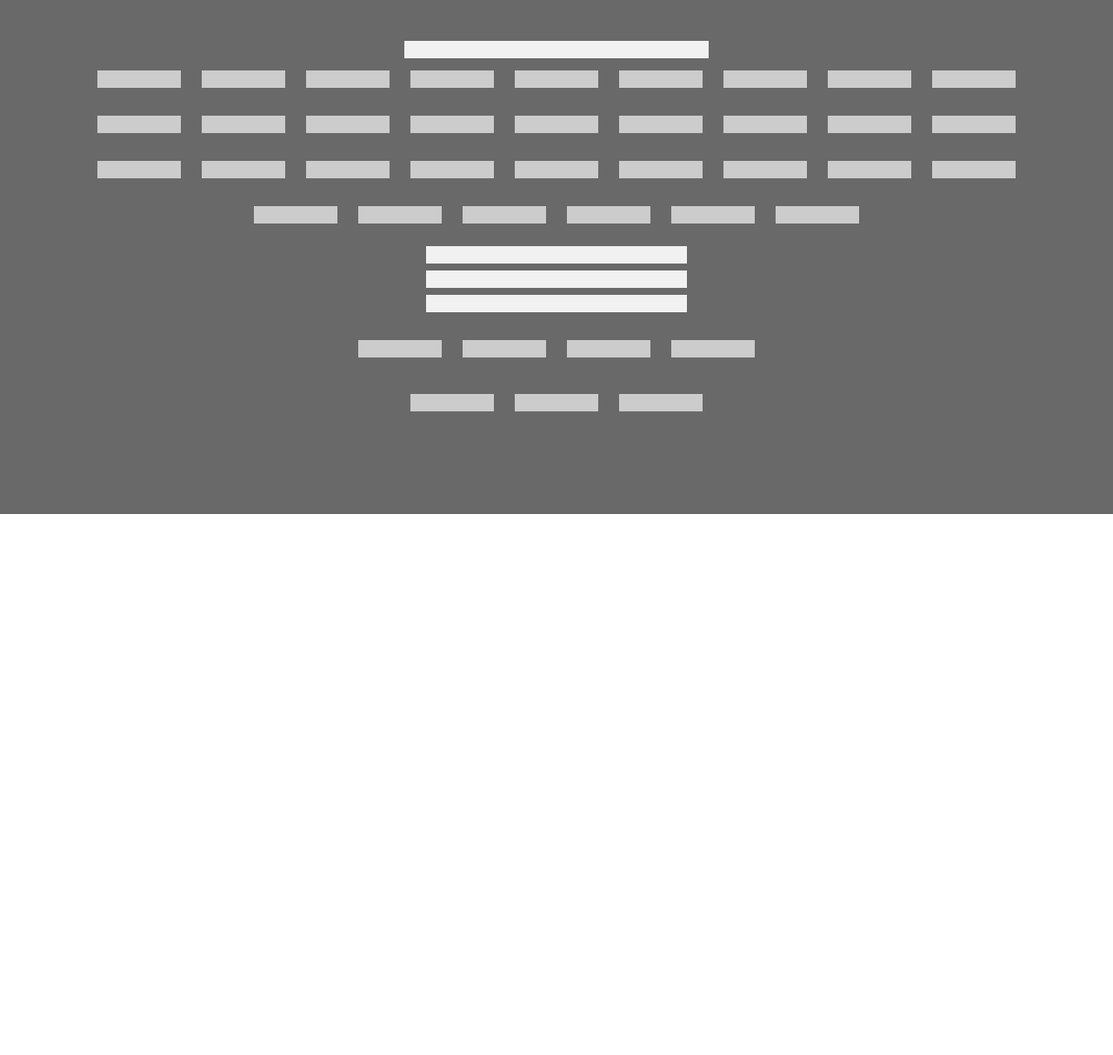
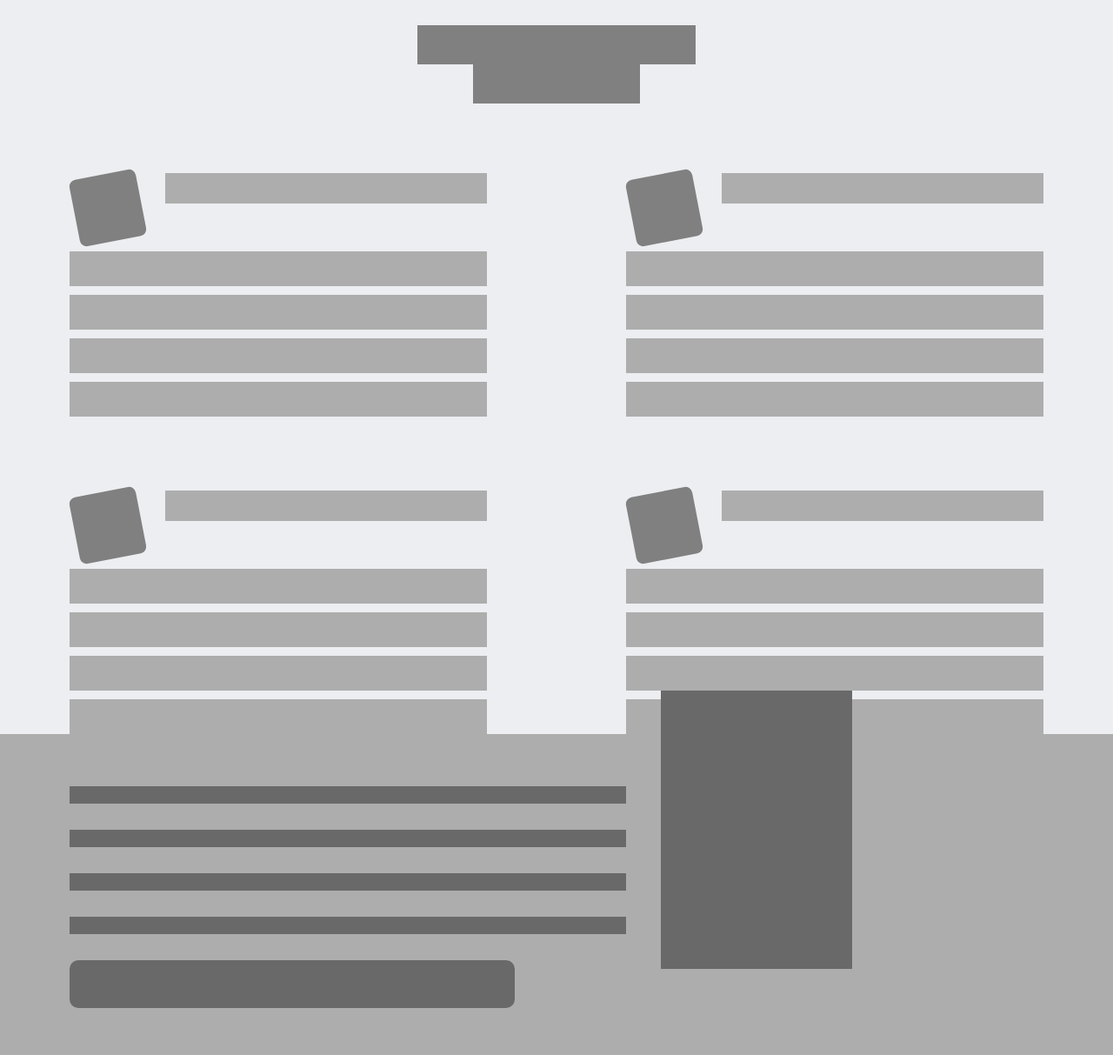
Before and after one commit to uchennaanya/Design-TearDown, a plain HTML site: page index.html in a window 1280 px wide. Shown: the part 111-1324 px from the top of the page at 87% size. Before the commit the page ends 800 px from the top, so only its background shows below. Drawn offline with Linux system fonts and the light colour scheme.

Commit message:
Add article section

```diff
--- a/assets/css/style.css
+++ b/assets/css/style.css
@@ -3,6 +3,133 @@
   padding: 0;
   box-sizing: border-box;
 }
+
+body {
+  background-color: #eceef1;
+}
+
+/* Nav section */
+
+.header {
+  background-color: #ccc;
+  height: 90px;
+}
+
+/* Main Body Section */
+
+.main {
+  margin: 50px 0;
+}
+
+.main-body {
+  display: grid;
+  grid-template-columns: repeat(2, 1fr);
+}
+
+.article {
+  display: flex;
+  flex-direction: column;
+  width: 100%;
+  height: 365px;
+  padding: 5rem;
+}
+
+.article-head {
+  display: flex;
+  justify-content: space-between;
+}
+
+.img-icon {
+  background-color: #808080;
+  height: 80px;
+  width: 80px;
+  transform: translateX(5%) rotateZ(-11deg) scale(0.97);
+  transition: transform 0.2s ease-out;
+  border-radius: 8px;
+}
+
+.img-icon:hover {
+  transform: rotate(0deg);
+}
+
+.text-side {
+  background-color: #adadad;
+  height: 35px;
+  flex: 1;
+  margin: 0 0 0 30px;
+}
+
+.article-p {
+  margin: 10px auto;
+  background-color: #adadad;
+  height: 40px;
+  width: 100%;
+}
+
+.main-header {
+  display: flex;
+  flex-direction: column;
+  margin: 0 auto;
+  justify-content: center;
+  align-items: center;
+}
+
+.main-header-1 {
+  width: 25%;
+  background-color: #808080;
+  height: 45px;
+}
+
+.main-header-2 {
+  width: 15%;
+  height: 45px;
+  background-color: #808080;
+}
+
+.main-footer {
+  background-color: #adadad;
+  width: 100%;
+  height: 400px;
+  margin: -5px 0 0 0;
+  position: relative;
+}
+
+.main-footerleft {
+  float: left;
+  width: 50%;
+  margin: 30px 0 0 80px;
+}
+
+.main-footerright {
+  float: right;
+  width: 50%;
+}
+
+.main-footerImg {
+  background-color: dimgray;
+  position: absolute;
+  height: 320px;
+  width: 220px;
+  top: -50px;
+  margin: 0 0 0 120px;
+}
+
+.footer-p {
+  margin: 10px auto;
+  background-color: dimgray;
+  height: 20px;
+  width: 100%;
+  margin: 30px 0;
+}
+
+.main-footerDown {
+  background-color: dimgray;
+  width: 80%;
+  height: 55px;
+  border-radius: 10px;
+}
+
+/* Footer */
 
 .custom-footer {
   display: flex;
@@ -19,7 +146,6 @@
   background-color: #f1f1f1;
 }
 .custom-footer ul {
-
   display: inline;
   margin: 0 auto;
   padding: 4px 3rem;
@@ -39,5 +165,5 @@
   background-color: #f1f1f1;
   width: 300px;
   height: 20px;
-     margin: 8px auto ;
+  margin: 8px auto;
 }
--- a/index.html
+++ b/index.html
@@ -8,7 +8,9 @@
     <title>Design Tear Down</title>
   </head>
   <body>
-    <header>
+    <!-- Header Section -->
+
+    <header class="header">
       <div>
         <a href="#">
           <figure>
@@ -26,9 +28,89 @@
           <li><a href="#"></a></li>
         </ul>
       </nav>
-      <div></div>
     </header>
-    <main></main>
+
+    <!-- Main Body Section -->
+
+    <main class="main">
+      <div class="main-header">
+        <div class="main-header-1"></div>
+        <div class="main-header-2"></div>
+      </div>
+
+      <div class="main-body">
+        <article class="article">
+          <div class="article-head">
+            <div class="img-icon"></div>
+            <div class="text-side"></div>
+          </div>
+          <div class="article-details">
+            <div class="article-p"></div>
+            <div class="article-p"></div>
+            <div class="article-p"></div>
+            <div class="article-p"></div>
+          </div>
+        </article>
+
+        <article class="article">
+          <div class="article-head">
+            <div class="img-icon"></div>
+            <div class="text-side"></div>
+          </div>
+          <div class="article-details">
+            <div class="article-p"></div>
+            <div class="article-p"></div>
+            <div class="article-p"></div>
+            <div class="article-p"></div>
+          </div>
+        </article>
+
+        <article class="article">
+          <div class="article-head">
+            <div class="img-icon"></div>
+            <div class="text-side"></div>
+          </div>
+          <div class="article-details">
+            <div class="article-p"></div>
+            <div class="article-p"></div>
+            <div class="article-p"></div>
+            <div class="article-p"></div>
+          </div>
+        </article>
+
+        <article class="article">
+          <div class="article-head">
+            <div class="img-icon"></div>
+            <div class="text-side"></div>
+          </div>
+          <div class="article-details">
+            <div class="article-p"></div>
+            <div class="article-p"></div>
+            <div class="article-p"></div>
+            <div class="article-p"></div>
+          </div>
+        </article>
+      </div>
+
+      <div class="main-footer">
+        <div class="main-footerleft">
+          <div class="main-footerUp">
+            <div class="footer-p"></div>
+            <div class="footer-p"></div>
+            <div class="footer-p"></div>
+            <div class="footer-p"></div>
+          </div>
+          <div class="main-footerDown"></div>
+        </div>
+
+        <div class="main-footerright">
+          <div class="main-footerImg"></div>
+        </div>
+      </div>
+    </main>
+
+    <!-- Footer Section -->
+
     <footer class="custom-footer">
       <div class="footer-title"></div>
 
```
Lines whose indentation alone changed are shown as unchanged.
